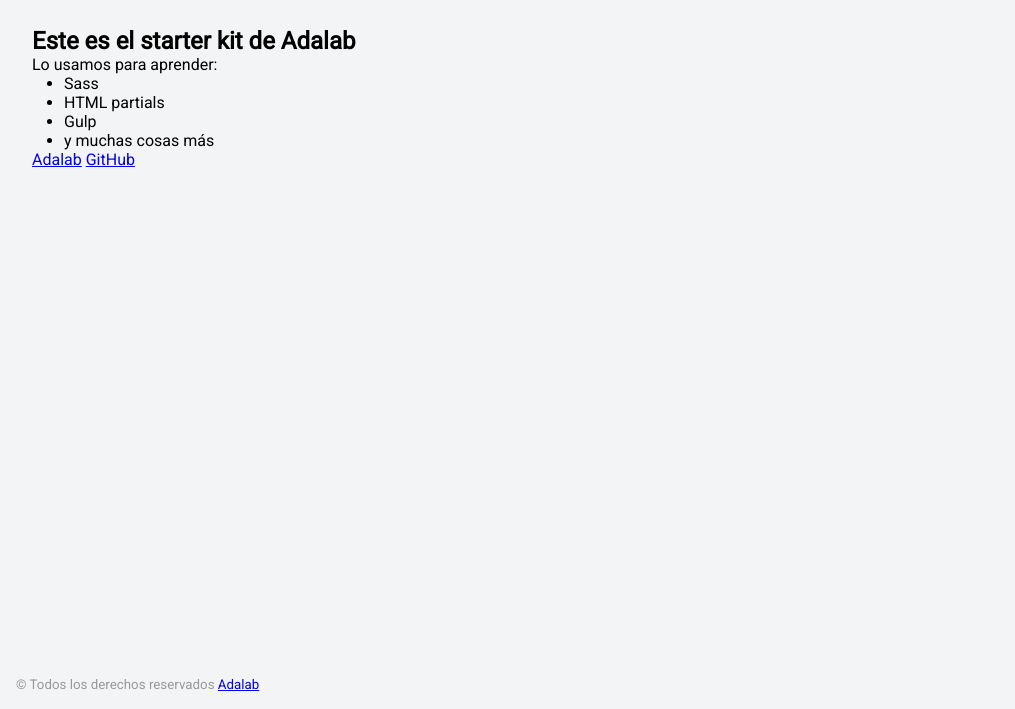
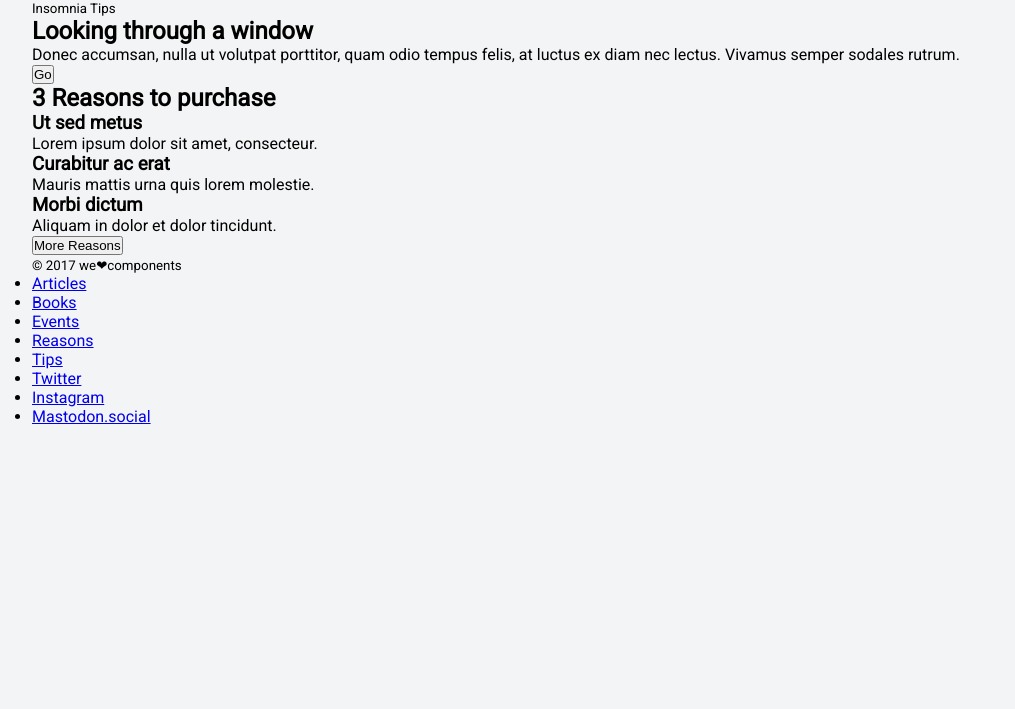
Before and after one commit to Adalab/modulo-1-evaluacion-final-crisgarm, a website: page docs/index.html in a window 1280 px wide. Shown: the part 91-800 px from the top of the page, without its empty margins (0-1015 px from the left). Drawn offline with Linux system fonts and the light colour scheme.

Commit message:
Add html structure

```diff
--- a/docs/index.html
+++ b/docs/index.html
@@ -4,42 +4,81 @@
     <meta charset="UTF-8" />
     <meta name="viewport" content="width=device-width, initial-scale=1" />
     <title>Adalab Web Starter Kit</title>
-    <link href="https://fonts.googleapis.com/css?family=Roboto&display=swap" rel="stylesheet" />
+    <link
+      href="https://fonts.googleapis.com/css?family=Roboto&display=swap"
+      rel="stylesheet"
+    />
     <link rel="stylesheet" href="./assets/css/main.css" />
-    <link rel="icon" href="./assets/images/favicon.png" />
   </head>
 
   <body>
-    <div class="page">
-      <header class="page__header">
-        <img src="./assets/images/logo-adalab.png" alt="Adalab">
-        <h1>Bienvenidos a Adalab</h1>
-      </header>
-
-      <main class="page__main">
-        <h2>Este es el starter kit de Adalab</h2>
-        <p>Lo usamos para aprender:</p>
-        <ul class="main__list">
-          <li>Sass</li>
-          <li>HTML partials</li>
-          <li>Gulp</li>
-          <li>y muchas cosas más</li>
+    <header>
+      <h1>Anonymous Proxy</h1>
+      <p>In hac habitasse platea dictumst.</p>
+      <!-- Aquí va un botón -->
+    </header>
+    <main>
+      <section>
+        <small>Insomnia Tips</small>
+        <h2>Looking through a window</h2>
+        <p>
+          Donec accumsan, nulla ut volutpat porttitor, quam odio tempus felis,
+          at luctus ex diam nec lectus. Vivamus semper sodales rutrum.
+        </p>
+        <button>Go</button>
+      </section>
+      <section>
+        <h2>3 Reasons to purchase</h2>
+        <article>
+          <h3>Ut sed metus</h3>
+          <p>Lorem ipsum dolor sit amet, consecteur.</p>
+        </article>
+        <article>
+          <h3>Curabitur ac erat</h3>
+          <p>Mauris mattis urna quis lorem molestie.</p>
+        </article>
+        <article>
+          <h3>Morbi dictum</h3>
+          <p>Aliquam in dolor et dolor tincidunt.</p>
+        </article>
+        <button>More Reasons</button>
+      </section>
+    </main>
+    <footer>
+      <!-- Aquí va un botón -->
+      <small>© 2017 we❤︎components</small>
+      <nav>
+        <ul>
+          <li>
+            <a href="#">Articles</a>
+          </li>
+          <li>
+            <a href="#">Books</a>
+          </li>
+          <li>
+            <a href="#">Events</a>
+          </li>
+          <li>
+            <a href="#">Reasons </a>
+          </li>
+          <li>
+            <a href="#"> Tips</a>
+          </li>
         </ul>
-      </main>
-
-      <a class="link__adalab" href="https://adalab.es" target="_blank">Adalab</a>
-
-      <a class="link__github" href="https://github.com" target="_blank">GitHub</a>
-
-      <footer class="page__footer">
-        <small>
-          &copy; Todos los derechos reservados
-          <a class="link__adalab" href="https://adalab.es" target="_blank">Adalab</a>
-
-        </small>
-      </footer>
-
-    </div>
-    <script src="./assets/js/main.js"></script>
+      </nav>
+      <nav>
+        <ul>
+          <li>
+            <a href="#">Twitter</a>
+          </li>
+          <li>
+            <a href="#">Instagram</a>
+          </li>
+          <li>
+            <a href="#">Mastodon.social</a>
+          </li>
+        </ul>
+      </nav>
+    </footer>
   </body>
 </html>
```
Also changed, not shown: src/html/index.html (+72 -20 lines).
